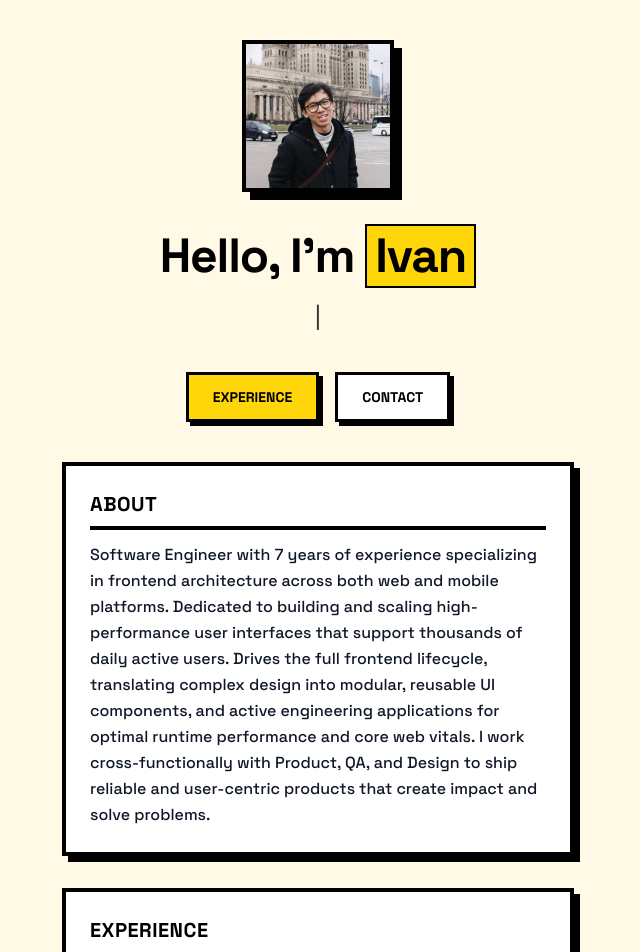
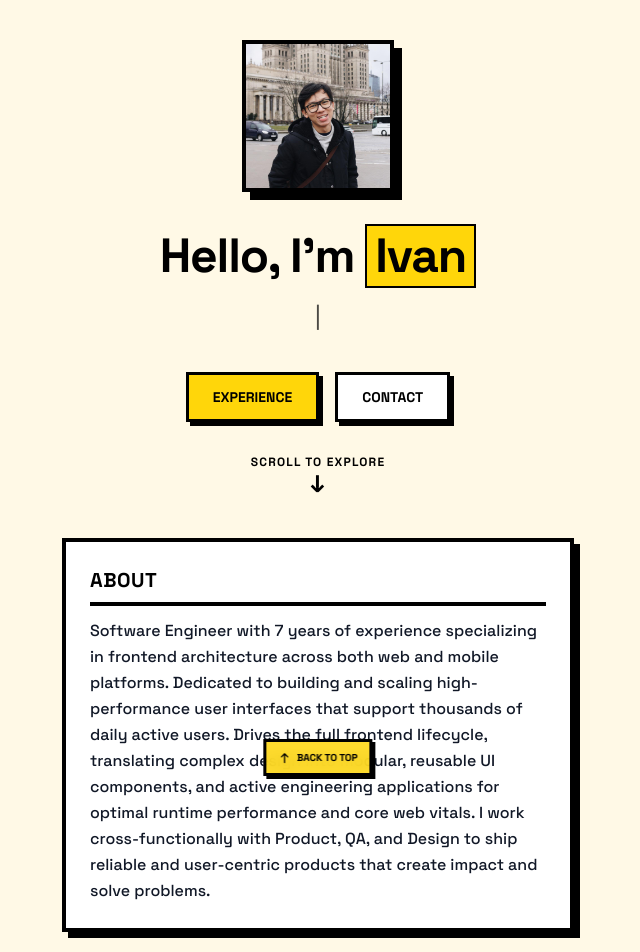
Before and after one commit to ivanyufen/resume-ivan, a React (Vite) app: page / in a window 1280 px wide. Shown: the top 952 px of the page, without its empty margins (322-962 px from the left). Built offline with nearby package versions, Linux system fonts and the light colour scheme.

Commit message:
update text highlight animation scroll driven

```diff
--- a/src/App.tsx
+++ b/src/App.tsx
@@ -3,32 +3,59 @@ import { useTypewriter } from "./hooks/useTypewriter";
 import ContactSection from "./components/Contact";
 import ExperienceSection from "./components/Experience";
 import Footer from "./components/Footer";
-import { useEffect } from "react";
+import {
+  motion,
+  useScroll,
+  useTransform,
+  type MotionValue,
+} from "framer-motion";
+import { useEffect, useRef } from "react";
 
-const SKILLS = [
-  "HTML",
-  "CSS",
-  "JavaScript",
-  "TypeScript",
-  "SQL",
+const SKILL_GROUPS = [
+  {
+    name: "Fundamental",
+    color: "bg-[#FFD60A]",
+    skills: ["HTML", "CSS", "JavaScript", "TypeScript", "SQL"],
+  },
+  {
+    name: "Frontend",
+    color: "bg-[#C8F56A]",
+    skills: [
       "React",
       "Next.js",
-  "React Native",
+      "React Native (Android and iOS)",
       "Tailwind CSS",
-  "Vite",
       "TanStack",
       "Vue.js",
       "Redux",
       "Zustand",
-  "Express.js",
-  "Node.js",
-  "Codex",
-  "Claude Code",
-  "DeepSeek",
-  "MySQL",
-  "PostgreSQL",
-  "Supabase",
-  "MongoDB",
+      "Vite",
+      "Browser's API",
+    ],
+  },
+  {
+    name: "Backend",
+    color: "bg-[#00F5D4]",
+    skills: ["Express.js", "Node.js"],
+  },
+  {
+    name: "AI Tools",
+    color: "bg-[#FFB3C6]",
+    skills: ["Codex", "Claude Code", "DeepSeek"],
+  },
+  {
+    name: "Database",
+    color: "bg-[#A0D9FF]",
+    skills: ["MySQL", "PostgreSQL", "Supabase", "MongoDB"],
+  },
+  {
+    name: "Tools & Optimization",
+    color: "bg-[#FFC987]",
+    skills: [
+      "Console",
+      "Visual Studio Code",
+      "ESLint",
+      "New Relic",
       "Firebase",
       "Cloudinary",
       "CDN",
@@ -36,25 +63,24 @@ const SKILLS = [
       "SEO Optimization",
       "MoEngage",
       "Git",
-  "Google Search Console",
-  "Visual Studio Code",
-  "ESLint",
-  "New Relic",
-  "Bitbucket",
-  "Jira",
-  "GitHub",
-  "Vercel",
-  "Netlify",
+      "Google Search",
+    ],
+  },
+  {
+    name: "Project Tools and Deployment",
+    color: "bg-[#FFB3C6]",
+    skills: ["Bitbucket", "Jira", "GitHub", "Vercel", "Netlify"],
+  },
+  {
+    name: "Languages",
+    color: "bg-[#C8F56A]",
+    skills: ["English (Fluent, TOEFL iBT 92/120)", "Indonesia (Native)"],
+  },
 ];
 
-const SKILL_COLORS = [
-  "bg-[#FFD60A]",
-  "bg-[#C8F56A]",
-  "bg-[#00F5D4]",
-  "bg-[#FFB3C6]",
-  "bg-[#A0D9FF]",
-  "bg-[#FFC987]",
-];
+const ABOUT_TEXT =
+  "Software Engineer with 7 years of experience specializing in frontend architecture across both web and mobile platforms. Dedicated to building and scaling high-performance user interfaces that support thousands of daily active users. Drives the full frontend lifecycle, translating complex design into modular, reusable UI components, and active engineering applications for optimal runtime performance and core web vitals. I work cross-functionally with Product, QA, and Design to ship reliable and user-centric products that create impact and solve problems.";
+const ABOUT_WORDS = ABOUT_TEXT.split(" ");
 
 export default function LandingPage() {
   const text = useTypewriter([
@@ -69,7 +95,7 @@ export default function LandingPage() {
   }, []);
 
   return (
-    <div className="min-h-screen w-full bg-[#FFF9E6] text-black flex justify-center items-start py-10 px-4">
+    <div id="top" className="min-h-screen w-full bg-[#FFF9E6] text-black flex justify-center items-start pt-10 pb-24 px-4">
       <div className="w-full max-w-lg">
         {/* Profile picture */}
         <div className="flex justify-center mb-8">
@@ -118,27 +144,20 @@ export default function LandingPage() {
               Contact
             </a>
           </div>
+
+          <a
+            href="#about"
+            className="mt-8 inline-flex flex-col items-center gap-1 text-xs font-black uppercase tracking-widest hover:text-gray-600 transition-colors"
+          >
+            <span>Scroll to explore</span>
+            <span aria-hidden="true" className="animate-bounce text-2xl leading-none">
+              ↓
+            </span>
+          </a>
         </section>
 
         {/* ABOUT */}
-        <section id="about" className="mb-8">
-          <div className="border-4 border-black bg-white p-6 shadow-[6px_6px_0_#000]">
-            <h3 className="text-xl font-black uppercase tracking-wide mb-3 pb-2 border-b-4 border-black">
-              About
-            </h3>
-            <p className="font-medium leading-relaxed text-gray-900">
-              Software Engineer with 7 years of experience specializing in
-              frontend architecture across both web and mobile platforms.
-              Dedicated to building and scaling high-performance user interfaces
-              that support thousands of daily active users. Drives the full
-              frontend lifecycle, translating complex design into modular,
-              reusable UI components, and active engineering applications for
-              optimal runtime performance and core web vitals. I work
-              cross-functionally with Product, QA, and Design to ship reliable
-              and user-centric products that create impact and solve problems.
-            </p>
-          </div>
-        </section>
+        <AboutSection />
 
         {/* EXPERIENCE */}
         <ExperienceSection />
@@ -149,15 +168,24 @@ export default function LandingPage() {
             <h3 className="text-xl font-black uppercase tracking-wide mb-4 pb-2 border-b-4 border-black">
               Skills
             </h3>
+            <div className="space-y-5">
+              {SKILL_GROUPS.map((group) => (
+                <div key={group.name}>
+                  <h4 className="mb-2 font-black text-sm uppercase tracking-wide">
+                    {group.name}
+                  </h4>
                   <div className="flex flex-wrap gap-2">
-              {SKILLS.map((s, i) => (
+                    {group.skills.map((skill) => (
                       <span
-                  key={s}
+                        key={skill}
                         className={`wiggle px-3 py-1 border-[2px] border-black font-bold text-sm
-                              shadow-[2px_2px_0_#000] ${SKILL_COLORS[i % SKILL_COLORS.length]}`}
+                                    shadow-[2px_2px_0_#000] ${group.color}`}
                       >
-                  {s}
+                        {skill}
                       </span>
+                    ))}
+                  </div>
+                </div>
               ))}
             </div>
           </div>
@@ -171,3 +199,59 @@ export default function LandingPage() {
     </div>
   );
 }
+
+function AboutSection() {
+  const sectionRef = useRef<HTMLElement>(null);
+  const { scrollYProgress } = useScroll({
+    target: sectionRef,
+    offset: ["start 70%", "end 55%"],
+  });
+
+  return (
+    <section
+      ref={sectionRef}
+      id="about"
+      className="relative mb-8 h-[calc(100svh-1.5rem)] min-h-[440px]"
+    >
+      <div className="sticky top-6">
+        <div className="border-4 border-black bg-white p-6 shadow-[6px_6px_0_#000]">
+          <div className="flex items-end justify-between gap-4 mb-3 pb-2 border-b-4 border-black">
+            <h3 className="text-xl font-black uppercase tracking-wide">
+              About
+            </h3>
+          </div>
+          <p className="font-medium leading-relaxed">
+            {ABOUT_WORDS.map((word, index) => (
+              <HighlightWord
+                key={`${word}-${index}`}
+                word={word}
+                index={index}
+                progress={scrollYProgress}
+              />
+            ))}
+          </p>
+        </div>
+      </div>
+    </section>
+  );
+}
+
+function HighlightWord({
+  word,
+  index,
+  progress,
+}: {
+  word: string;
+  index: number;
+  progress: MotionValue<number>;
+}) {
+  const start = (index / (ABOUT_WORDS.length - 1)) * 0.8;
+  const color = useTransform(
+    progress,
+    [start, start + 0.2],
+    ["#d1d5db", "#111827"],
+  );
+  const opacity = useTransform(progress, [start, start + 0.2], [0.45, 1]);
+
+  return <motion.span style={{ color, opacity }}>{word} </motion.span>;
+}
--- a/src/components/Experience.tsx
+++ b/src/components/Experience.tsx
@@ -26,7 +26,7 @@ export default function ExperienceSection() {
               "Drive performance and modernization initiatives, including lazy loading for homepage sections to eliminate dozens of simultaneous API calls on load and upgrading legacy dependencies.",
               "Improve SEO through keyword optimization and structured content updates across important supply pages.",
             ]}
-            accent={ACCENT_COLORS[0]}
+            accent={ACCENT_COLORS[1]}
           />
           <ExperienceCard
             title="Software Engineer (Frontend)"
--- a/src/components/Footer.tsx
+++ b/src/components/Footer.tsx
@@ -1,9 +1,29 @@
 import { FontAwesomeIcon } from "@fortawesome/react-fontawesome";
-import { faFileArrowDown } from "@fortawesome/free-solid-svg-icons";
+import { faArrowUp, faFileArrowDown } from "@fortawesome/free-solid-svg-icons";
+import { useEffect, useState } from "react";
 
 const CV_PATH = "/cv-frontend-engineer-ivan-yufen-2026.pdf";
 
 export default function Footer() {
+  const [isAtBottom, setIsAtBottom] = useState(false);
+
+  useEffect(() => {
+    const checkScrollPosition = () => {
+      const pageHeight = document.documentElement.scrollHeight;
+      const viewportBottom = window.scrollY + window.innerHeight;
+      setIsAtBottom(viewportBottom >= pageHeight - 8);
+    };
+
+    checkScrollPosition();
+    window.addEventListener("scroll", checkScrollPosition, { passive: true });
+    window.addEventListener("resize", checkScrollPosition);
+
+    return () => {
+      window.removeEventListener("scroll", checkScrollPosition);
+      window.removeEventListener("resize", checkScrollPosition);
+    };
+  }, []);
+
   return (
     <footer className="pb-4 text-center">
       <div className="border-4 border-black bg-[#00F5D4] p-5 shadow-[6px_6px_0_#000]">
@@ -11,7 +31,7 @@ export default function Footer() {
         <a
           href={CV_PATH}
           download="Ivan Yufen Stefanus - CV FrontEnd Engineer 2026.pdf"
-          className="wiggle mt-4 inline-flex items-center justify-center gap-2 px-5 py-3 bg-white border-[3px] border-black font-black uppercase text-sm
+          className="wiggle mt-4 mx-auto flex w-fit items-center justify-center gap-2 px-5 py-3 bg-white border-[3px] border-black font-black uppercase text-sm
                      shadow-[4px_4px_0_#000]
                      hover:shadow-[2px_2px_0_#000] hover:translate-x-[2px] hover:translate-y-[2px]
                      active:shadow-none active:translate-x-[4px] active:translate-y-[4px]
@@ -24,6 +44,19 @@ export default function Footer() {
       <p className="mt-6 text-xs font-bold uppercase tracking-wide text-black">
         &copy; 2026 Ivan Yufen Stefanus. All rights reserved.
       </p>
+      {isAtBottom && (
+        <a
+          href="#top"
+          aria-label="Back to top"
+          className="wiggle fixed bottom-6 left-1/2 z-50 flex -translate-x-1/2 items-center justify-center gap-1.5 px-3 py-2 bg-[#FFD60A]/85 backdrop-blur-sm border-[3px] border-black font-black uppercase text-[10px] shadow-[3px_3px_0_#000]
+                     hover:shadow-[2px_2px_0_#000] hover:translate-y-[2px]
+                     active:shadow-none active:translate-y-[4px]
+                     transition-all duration-150 ease-out"
+        >
+          <FontAwesomeIcon icon={faArrowUp} />
+          Back to top
+        </a>
+      )}
     </footer>
   );
 }
```
Lines whose indentation alone changed are shown as unchanged.
